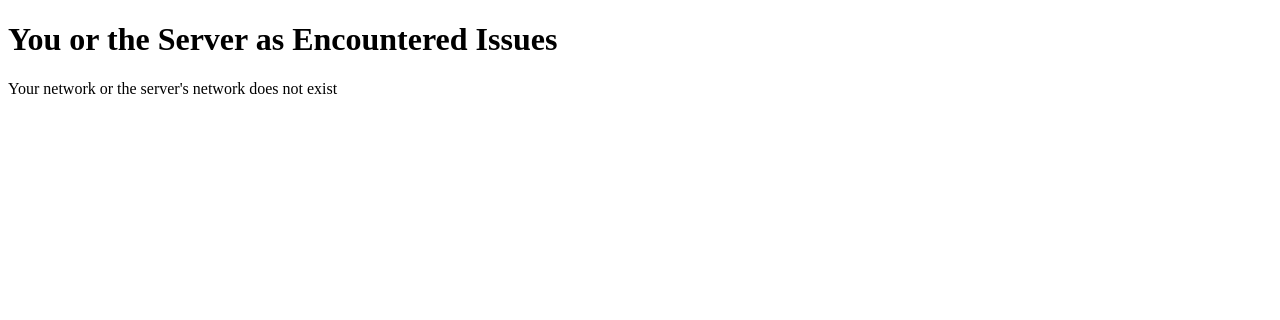
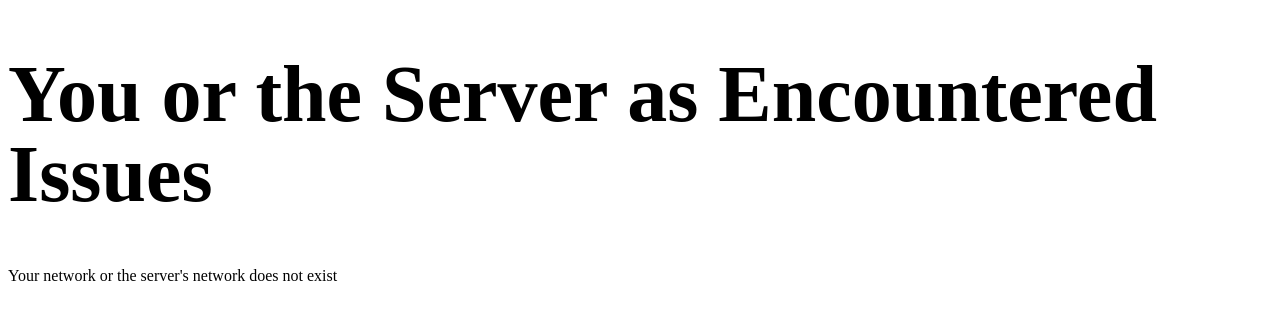
Before and after one commit to OutBoxer024/BILOG, a website: page views/404.html in a window 1280 px wide. Drawn offline with Linux system fonts and the light colour scheme; files that its build step writes are made by us from their sources.

Commit message:
Update style.css

```diff
--- a/public/css/style.css
+++ b/public/css/style.css
@@ -34,6 +34,11 @@
   font-size: 18px;
 }
 
+h1{
+  font-size: 80px;
+  line-height: 80px;
+}
+
 .input-box {
   margin-right: 20px; /* Added margin to separate the input boxes */
 }
```
